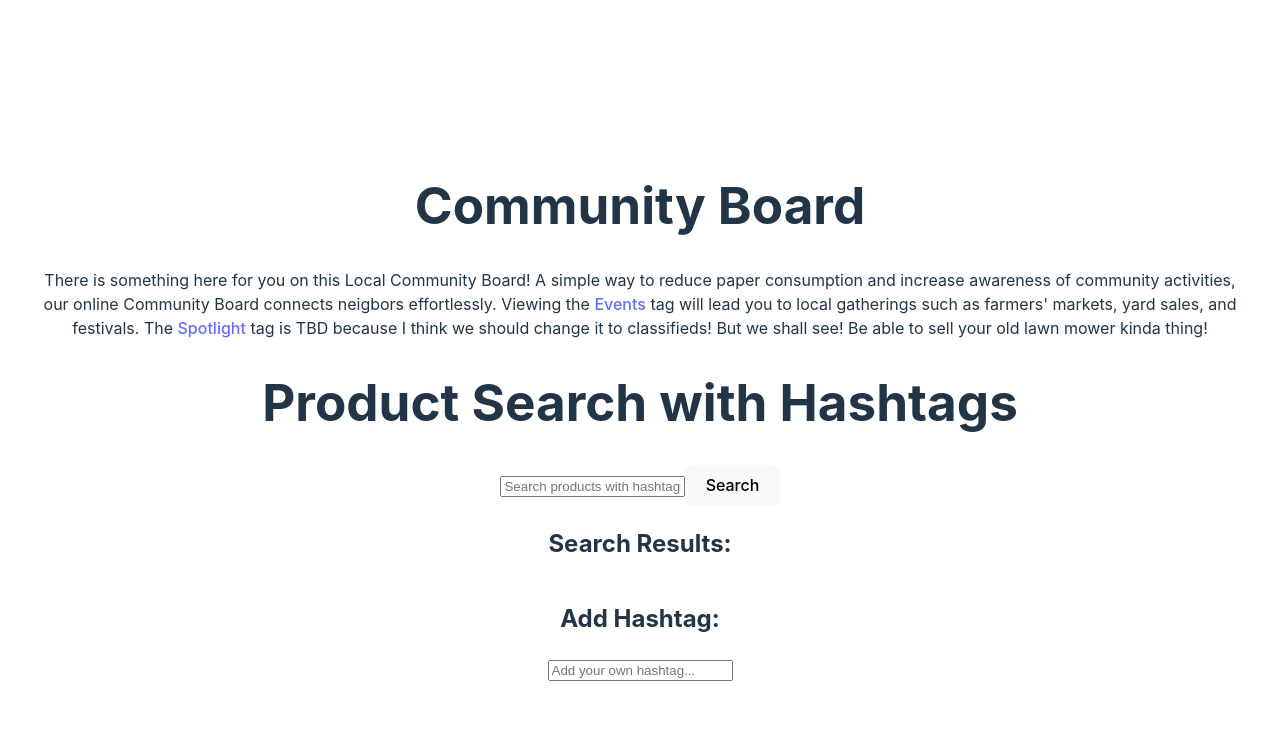
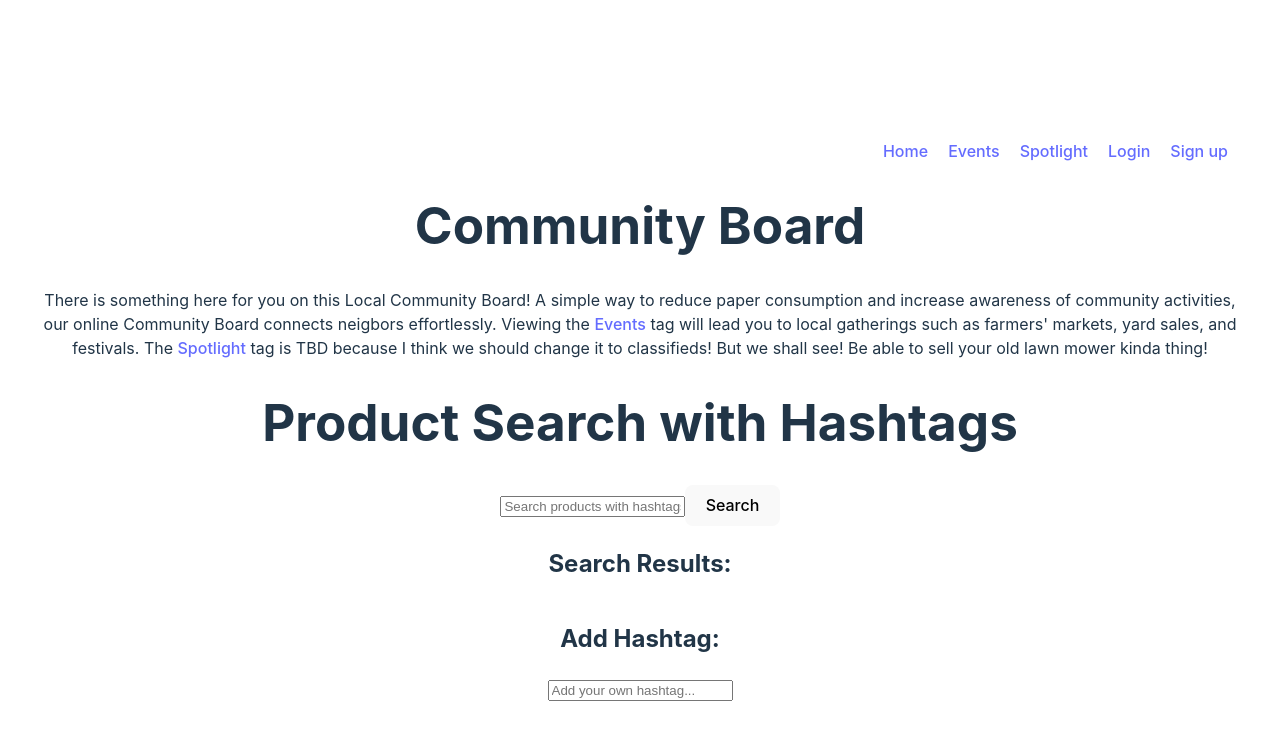
Before and after one commit to bentwhiskers/project-3, a React (Vite) app: page / in a window 1280 px wide. Shown: the top 740 px of the page. Built offline with nearby package versions, Linux system fonts and the light colour scheme.

Commit message:
changed the login and also signup

```diff
--- a/src/components/navbar.jsx
+++ b/src/components/navbar.jsx
@@ -1,16 +1,20 @@
-import {Link} from 'react-router-dom'
+import React from 'react';
+import { Link } from 'react-router-dom';
 
 export default function Navbar() {
+  const linkStyle = {
+    marginRight: '20px',
+  };
+
   return (
-   <div>
-
-    <ul>
-    <li><Link to = '/'>Home</Link></li>
-    <li><Link to = '/Events'>Events</Link></li>
-    <li><Link to = '/Spotlight'>Spotlight</Link></li>
-    <li><Link to = '/Login'>Login</Link></li>
-    </ul>
-
-   </div>
+    <div>
+      <ul>
+        <li><Link to="/" style={linkStyle}>Home</Link></li>
+        <li><Link to="/Events" style={linkStyle}>Events</Link></li>
+        <li><Link to="/Spotlight" style={linkStyle}>Spotlight</Link></li>
+        <li><Link to="/Login" style={linkStyle}>Login</Link></li>
+        <li><Link to="/Signup" style={linkStyle}>Sign up</Link></li>
+      </ul>
+    </div>
   );
 }
--- a/src/pages/events.jsx
+++ b/src/pages/events.jsx
@@ -1,6 +1,10 @@
+import Navbar from "../components/navbar";
+
+
 export default function Events() {
   return (
    <div>
+    <Navbar />
     <h2>Events Page</h2>
     <div className = "Events">
     <p>Be inspired by new people and places with local Events! <a href = "">Post</a> to Host a new event! <a href = "">Search</a> for something to match your vibe!</p>
--- a/src/pages/guidelines.jsx
+++ b/src/pages/guidelines.jsx
@@ -1,9 +1,11 @@
+import Navbar from "../components/navbar";
 
 
 export default function Guidelines() {
     return (
+
         <div>
-
+            <Navbar />
         </div>
     )
 }
--- a/src/pages/home.jsx
+++ b/src/pages/home.jsx
@@ -1,10 +1,11 @@
 
 import Footer from "../components/footer";
 import Hashtags from "../components/hashtags";
-
+import Navbar from "../components/navbar";
 function Home() {
   return (
    <div>
+    <Navbar />
     <h1>Community Board</h1>
     <div className = "Home">
 
--- a/src/pages/login.jsx
+++ b/src/pages/login.jsx
@@ -1,6 +1,6 @@
 import { useState } from 'react';
 import axios from 'axios';
-
+import Navbar from "../components/navbar";
 const Login = () => {
   const [email, setEmail] = useState('');
   const [password, setPassword] = useState('');
@@ -18,6 +18,7 @@ const Login = () => {
 
   return (
     <div>
+      < Navbar />
       <h2>Login</h2>
       <form onSubmit={handleSubmit}>
         <input type="email" placeholder="Email" value={email} onChange={(e) => setEmail(e.target.value)} required />
--- a/src/pages/signup.jsx
+++ b/src/pages/signup.jsx
@@ -1,8 +1,9 @@
-import { useState } from 'react';
+import React, { useState } from 'react';
+import Navbar from "../components/navbar";
 
 function Signup() {
   const [formData, setFormData] = useState({
-    username: '',
+    email: '',
     password: ''
   });
 
@@ -27,7 +28,8 @@ function Signup() {
     const data = await response.json();
     if (response.status === 201) {
       alert(data.message);
-      // You can redirect or clear the form here if necessary
+      // Redirect to home page with email as a query parameter
+      history.push(`/home?email=${formData.email}`);
     } else {
       alert(data.message);
     }
@@ -35,11 +37,13 @@ function Signup() {
 
   return (
     <div>
+      <Navbar />
+
       <h2>Register</h2>
       <form onSubmit={handleSubmit}>
         <div>
-          <label>Username:</label>
-          <input type="text" name="username" value={formData.username} onChange={handleChange} required />
+          <label>Email:</label>
+          <input type="email" name="email" value={formData.email} onChange={handleChange} required />
         </div>
         <div>
           <label>Password:</label>
--- a/src/pages/spotlight.jsx
+++ b/src/pages/spotlight.jsx
@@ -1,6 +1,9 @@
+import Navbar from "../components/navbar";
+
 export default function Spotlight() {
   return (
    <div>
+    <Navbar />
     <h2>Spotlight Page</h2>
 
     <p>*I'm pretending like these are Classifieds! Srry!*
```
Also changed, not shown: 1 other file (tests, documents, lock files or other folders).
